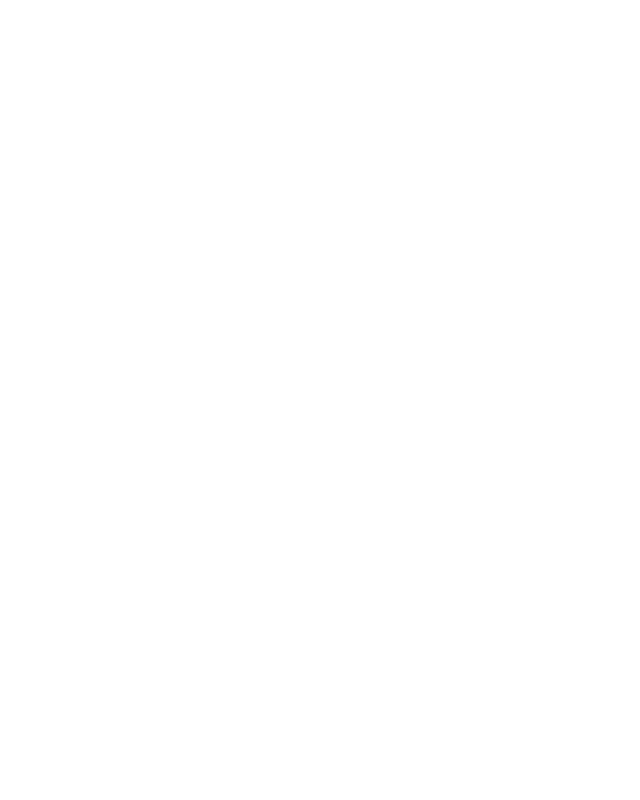
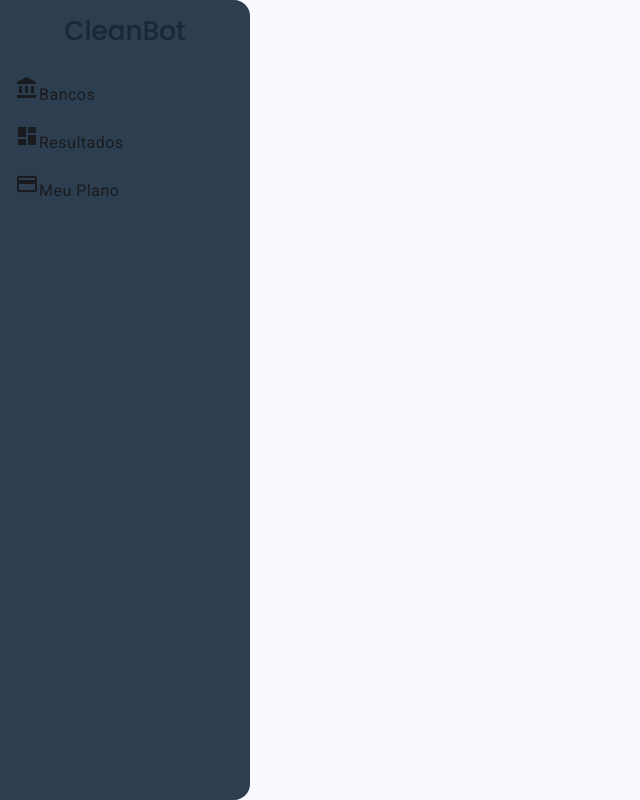
Before and after one commit to Bighetto/web-cleanbot, an Angular app: page /home in a window 1280 px wide. Before the commit this address led to /. Shown: the whole page, without its empty margins (0-640 px from the left). Built offline with nearby package versions, Linux system fonts and the light colour scheme.

Commit message:
added side bar to home page

```diff
--- a/src/app/app.component.html
+++ b/src/app/app.component.html
@@ -1 +1 @@
-<router-outlet name="login"></router-outlet>
+<router-outlet></router-outlet>
--- a/src/app/app.config.ts
+++ b/src/app/app.config.ts
@@ -7,5 +7,5 @@
 import { HttpClientModule } from '@angular/common/http';
 
 export const appConfig: ApplicationConfig = {
-  providers: [provideZoneChangeDetection({ eventCoalescing: true }), provideRouter(routes), provideClientHydration(), provideAnimationsAsync(), importProvidersFrom(HttpClientModule), provideAnimationsAsync()]
+  providers: [provideZoneChangeDetection({ eventCoalescing: true }), provideRouter(routes), provideClientHydration(), provideAnimationsAsync(), importProvidersFrom(HttpClientModule), provideAnimationsAsync(), provideAnimationsAsync()]
 };
--- a/src/app/app.routes.ts
+++ b/src/app/app.routes.ts
@@ -1,8 +1,10 @@
 import { Routes } from '@angular/router';
 import { LoginComponent } from './pages/login/login.component';
+import { HomeComponent } from './pages/home/home.component';
 
 export const routes: Routes = [
-  { path: '', redirectTo: '/(login:login)', pathMatch: 'full' },
-  { path: 'login', component: LoginComponent, outlet: 'login' },
+  { path: '', redirectTo: '/login', pathMatch: 'full' },
+  { path: 'login', component: LoginComponent },
+  { path: 'home', component: HomeComponent },
   { path: '**', redirectTo: 'login' }
 ];
--- /dev/null
+++ b/src/app/components/sidebar/sidebar.component.html
@@ -0,0 +1,18 @@
+<mat-sidenav-container class="sidenav-container">
+    <mat-sidenav mode="side" opened class="sidenav">
+      <div class="logo-container">
+        <img src="/img/logo.png" alt="Logo" class="logo">
+      </div>
+
+      <mat-nav-list>
+        <mat-list-item *ngFor="let item of menuItems" (click)="navigate(item.route)">
+          <mat-icon>{{ item.icon }}</mat-icon>
+          <span>{{ item.title }}</span>
+        </mat-list-item>
+      </mat-nav-list>
+    </mat-sidenav>
+
+    <mat-sidenav-content>
+      <router-outlet></router-outlet>
+    </mat-sidenav-content>
+  </mat-sidenav-container>
--- /dev/null
+++ b/src/app/components/sidebar/sidebar.component.scss
@@ -0,0 +1,30 @@
+.sidenav-container {
+    height: 100vh;
+  }
+
+  .sidenav {
+    width: 250px;
+    background-color: #2c3e50;
+    color: white;
+  }
+
+  .logo-container {
+    display: flex;
+    justify-content: center;
+    padding: 20px;
+  }
+
+  .logo {
+    width: 120px;
+    height: auto;
+  }
+
+  mat-list-item {
+    cursor: pointer;
+    padding: 15px;
+    color: white;
+  }
+
+  mat-list-item:hover {
+    background-color: rgba(255, 255, 255, 0.1);
+  }
--- /dev/null
+++ b/src/app/components/sidebar/sidebar.component.ts
@@ -0,0 +1,33 @@
+import { Component } from '@angular/core';
+import { Router, RouterOutlet } from '@angular/router';
+import { MatSidenavModule } from '@angular/material/sidenav';
+import { MatListModule } from '@angular/material/list';
+import { MatIconModule } from '@angular/material/icon';
+import { CommonModule } from '@angular/common';
+
+@Component({
+  selector: 'app-sidebar',
+  standalone: true,
+  imports: [
+    CommonModule,
+    MatSidenavModule,
+    MatListModule,
+    MatIconModule,
+    RouterOutlet
+  ],
+  templateUrl: './sidebar.component.html',
+  styleUrls: ['./sidebar.component.scss']
+})
+export class SidebarComponent {
+  menuItems = [
+    { title: 'Bancos', icon: 'account_balance', route: '/bancos' },
+    { title: 'Resultados', icon: 'dashboard', route: '/resultados' },
+    { title: 'Meu Plano', icon: 'payment', route: '/planos' }
+  ];
+
+  constructor(private router: Router) {}
+
+  navigate(route: string) {
+    this.router.navigate([route]);
+  }
+}
--- /dev/null
+++ b/src/app/pages/home/home.component.html
@@ -0,0 +1,2 @@
+<app-sidebar></app-sidebar>
+<router-outlet></router-outlet>
--- a/src/app/pages/login/login.component.html
+++ b/src/app/pages/login/login.component.html
@@ -1,5 +1,3 @@
-
-
 <div class="login-container">
     <img src="/img/logo.png" alt="Logo" class="logo">
     <mat-card>
--- a/src/app/pages/login/login.component.ts
+++ b/src/app/pages/login/login.component.ts
@@ -29,17 +29,20 @@
   constructor(private service: LoginService, private router : Router) {}
 
   onSubmit() {
-    this.service.login(this.email, this.password).subscribe(
-      (response) => {
-        console.log('Login bem-sucedido:', response);
+    // this.service.login(this.email, this.password).subscribe(
+    //   (response) => {
+    //     console.log('Login bem-sucedido:', response);
 
-        localStorage.setItem('authToken', response.token);
+    //     localStorage.setItem('authToken', response.token);
 
-        // this.router.navigate(['/home']);
-      },
-      (error) => {
-        console.error('Erro no login:', error);
-        this.errorMessage = 'Credenciais inválidas. Tente novamente.';
-      }
-    );  }
+    //     this.router.navigate(['/home']);
+    //   },
+    //   (error) => {
+    //     console.error('Erro no login:', error);
+    //     this.errorMessage = 'Credenciais inválidas. Tente novamente.';
+    //   }
+    // );
+    this.router.navigate(['/home']);
+  }
+
 }
```
Also changed, not shown: src/app/pages/home/home.component.ts (added, +14 -0 lines), src/app/pages/home/home.component.scss (added).
